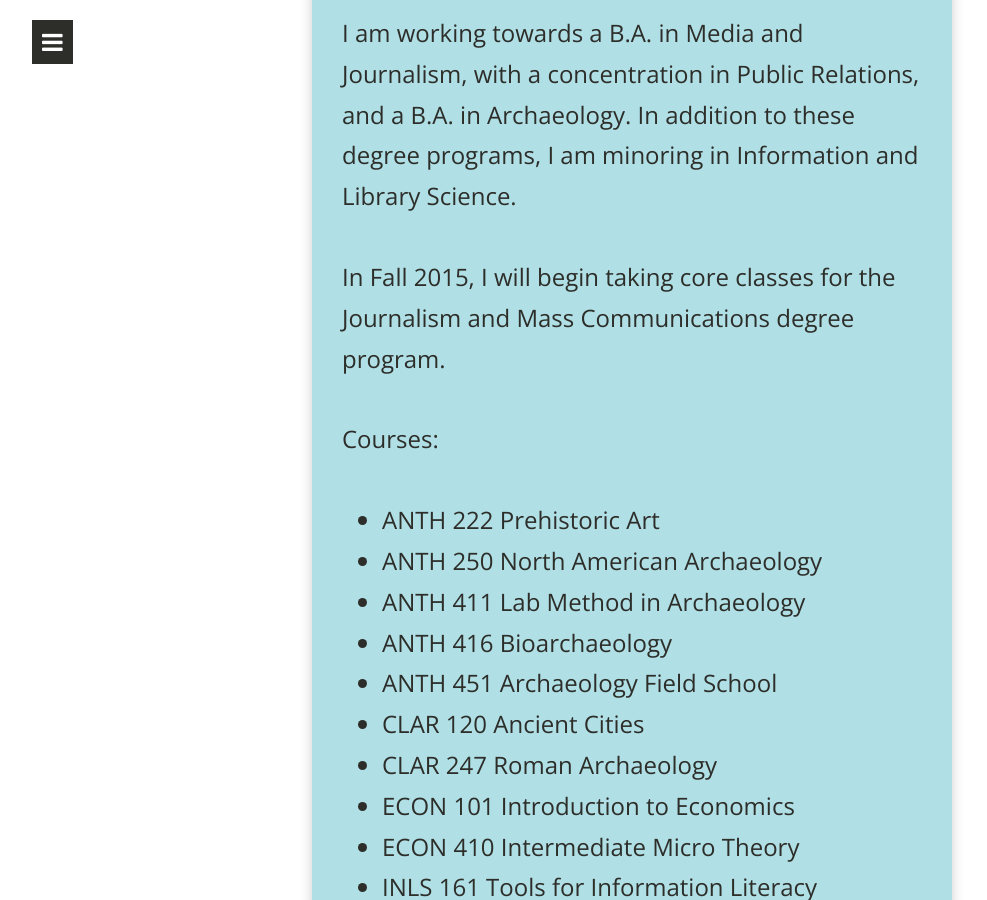
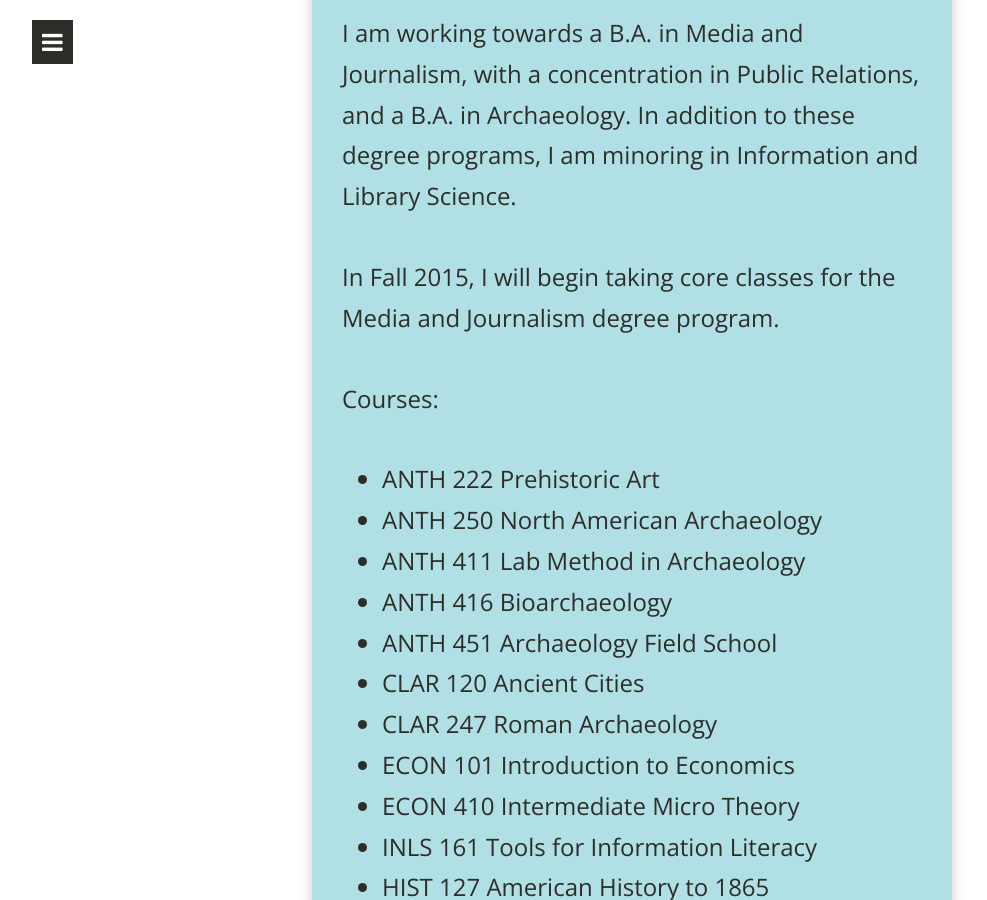
Before and after one commit to rcmetcalf/rcmetcalf.github.io, a Jekyll site: the page built from _posts/2015-07-06-education.md, in a window 1280 px wide and 900 px high, scrolled down 529 px. Shown: the whole window, without its empty margins (8-995 px from the left). Built offline with Jekyll 4.4.1, drawn with Linux system fonts in a browser that asks for light colours; nearby versions of some CDN libraries; Markdown is read by kramdown in place of the engine named in the settings; comment, search, counter and statistics services are not loaded.

```diff
--- a/_posts/2015-07-06-education.md
+++ b/_posts/2015-07-06-education.md
@@ -20,7 +20,7 @@
 
 I am working towards a B.A. in Media and Journalism, with a concentration in Public Relations, and a B.A. in Archaeology. In addition to these degree programs, I am minoring in Information and Library Science.
 
-In Fall 2015, I will begin taking core classes for the Journalism and Mass Communications degree program.
+In Fall 2015, I will begin taking core classes for the Media and Journalism degree program.
 
 
 Courses:
```
Also changed, not shown: _posts/2015-07-05-marketing-and-public-relations.md (+1 -0 lines).
